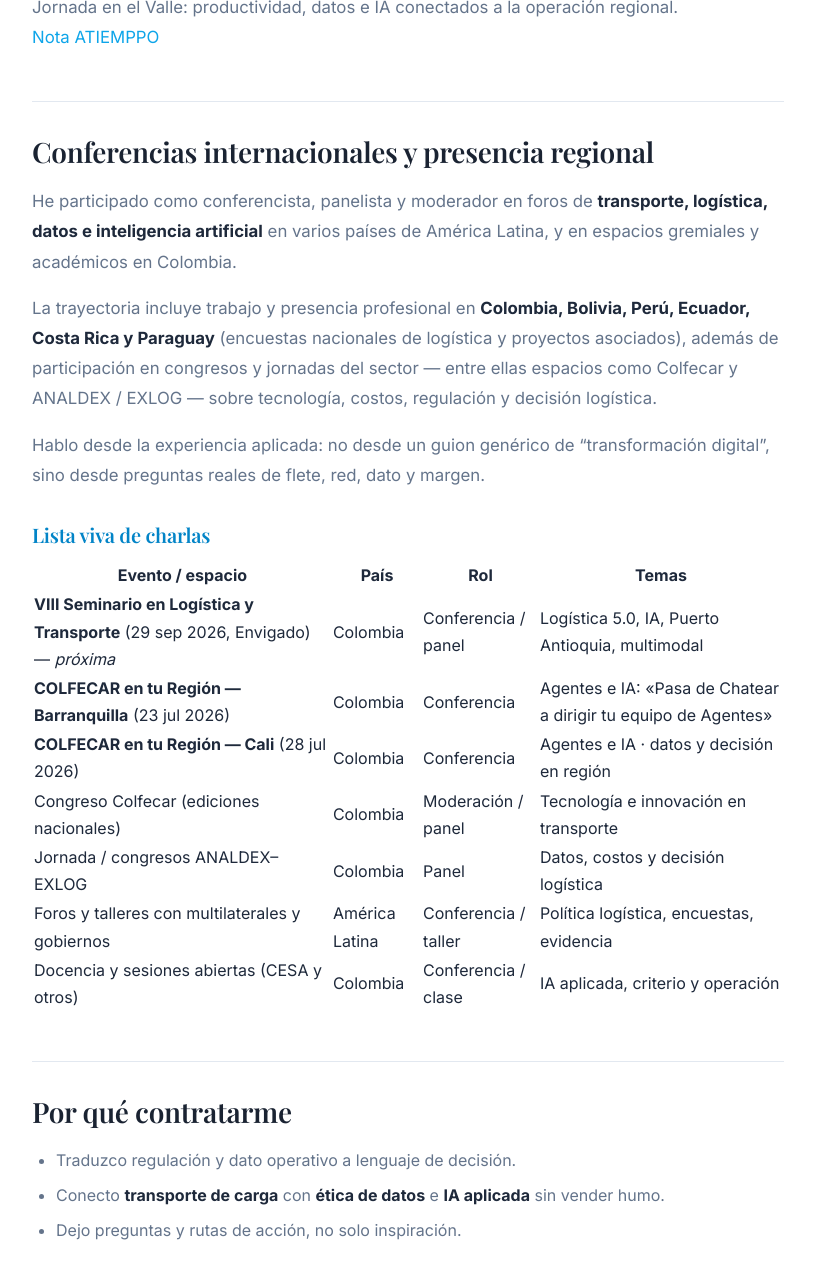
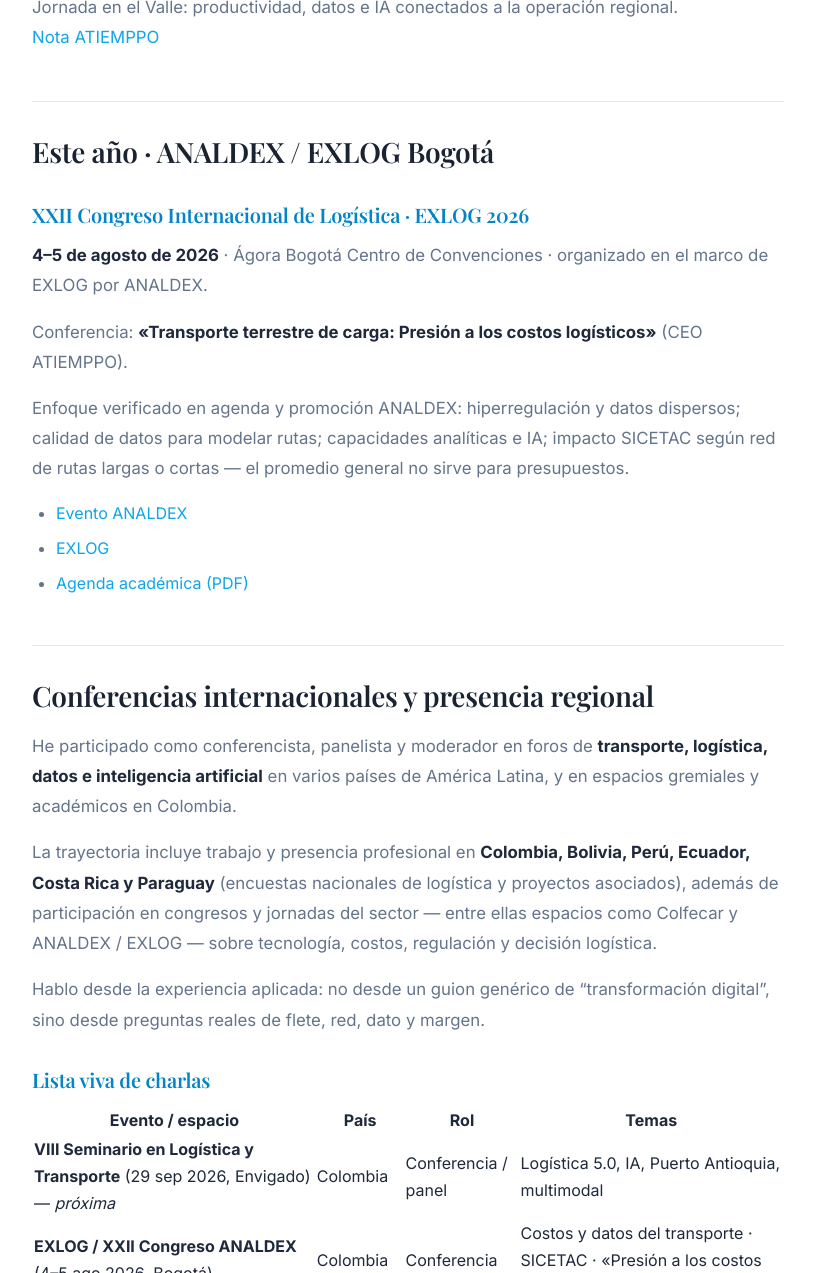
Before and after one commit to imatjuanmatiz/juanmatiz-web, a Jekyll site: the page built from conferencias.md, in a window 1280 px wide and 1400 px high, scrolled down 2682 px, cut to the strip 127-1400 px from the top of the window. Shown: the whole strip, without its empty margins (232-1047 px from the left). Built offline with Jekyll 4.4.1, drawn with Linux system fonts in a browser that asks for light colours; some of the changed text lies outside the part shown.

Commit message:
Add EXLOG / ANALDEX Bogotá 2026 costos y datos del transporte (#4)

```diff
--- a/conferencias.md
+++ b/conferencias.md
@@ -70,6 +70,20 @@ Conversaciones sobre transporte, datos y decisiones desde el Caribe colombiano.
 Jornada en el Valle: productividad, datos e IA conectados a la operación regional.
 [Nota ATIEMPPO](https://atiemppo.com/blog/colfecar-en-tu-region-cali/)
 
+## Este año · ANALDEX / EXLOG Bogotá
+
+### XXII Congreso Internacional de Logística · EXLOG 2026
+
+**4–5 de agosto de 2026** · Ágora Bogotá Centro de Convenciones · organizado en el marco de EXLOG por ANALDEX.
+
+Conferencia: **«Transporte terrestre de carga: Presión a los costos logísticos»** (CEO ATIEMPPO).
+
+Enfoque verificado en agenda y promoción ANALDEX: hiperregulación y datos dispersos; calidad de datos para modelar rutas; capacidades analíticas e IA; impacto SICETAC según red de rutas largas o cortas — el promedio general no sirve para presupuestos.
+
+- [Evento ANALDEX](https://analdex.org/events/47588/)
+- [EXLOG](https://exlog.com.co/)
+- [Agenda académica (PDF)](https://exlog.com.co/wp-content/uploads/2026/07/AGENDA-ACADEMICA-15_compressed.pdf)
+
 ## Conferencias internacionales y presencia regional
 
 He participado como conferencista, panelista y moderador en foros de **transporte, logística, datos e inteligencia artificial** en varios países de América Latina, y en espacios gremiales y académicos en Colombia.
@@ -83,10 +97,10 @@ Hablo desde la experiencia aplicada: no desde un guion genérico de “transform
 | Evento / espacio | País | Rol | Temas |
 | --- | --- | --- | --- |
 | **VIII Seminario en Logística y Transporte** (29 sep 2026, Envigado) — *próxima* | Colombia | Conferencia / panel | Logística 5.0, IA, Puerto Antioquia, multimodal |
+| **EXLOG / XXII Congreso ANALDEX** (4–5 ago 2026, Bogotá) | Colombia | Conferencia | Costos y datos del transporte · SICETAC · «Presión a los costos logísticos» |
 | **COLFECAR en tu Región — Barranquilla** (23 jul 2026) | Colombia | Conferencia | Agentes e IA: «Pasa de Chatear a dirigir tu equipo de Agentes» |
 | **COLFECAR en tu Región — Cali** (28 jul 2026) | Colombia | Conferencia | Agentes e IA · datos y decisión en región |
 | Congreso Colfecar (ediciones nacionales) | Colombia | Moderación / panel | Tecnología e innovación en transporte |
-| Jornada / congresos ANALDEX–EXLOG | Colombia | Panel | Datos, costos y decisión logística |
 | Foros y talleres con multilaterales y gobiernos | América Latina | Conferencia / taller | Política logística, encuestas, evidencia |
 | Docencia y sesiones abiertas (CESA y otros) | Colombia | Conferencia / clase | IA aplicada, criterio y operación |
 
```
